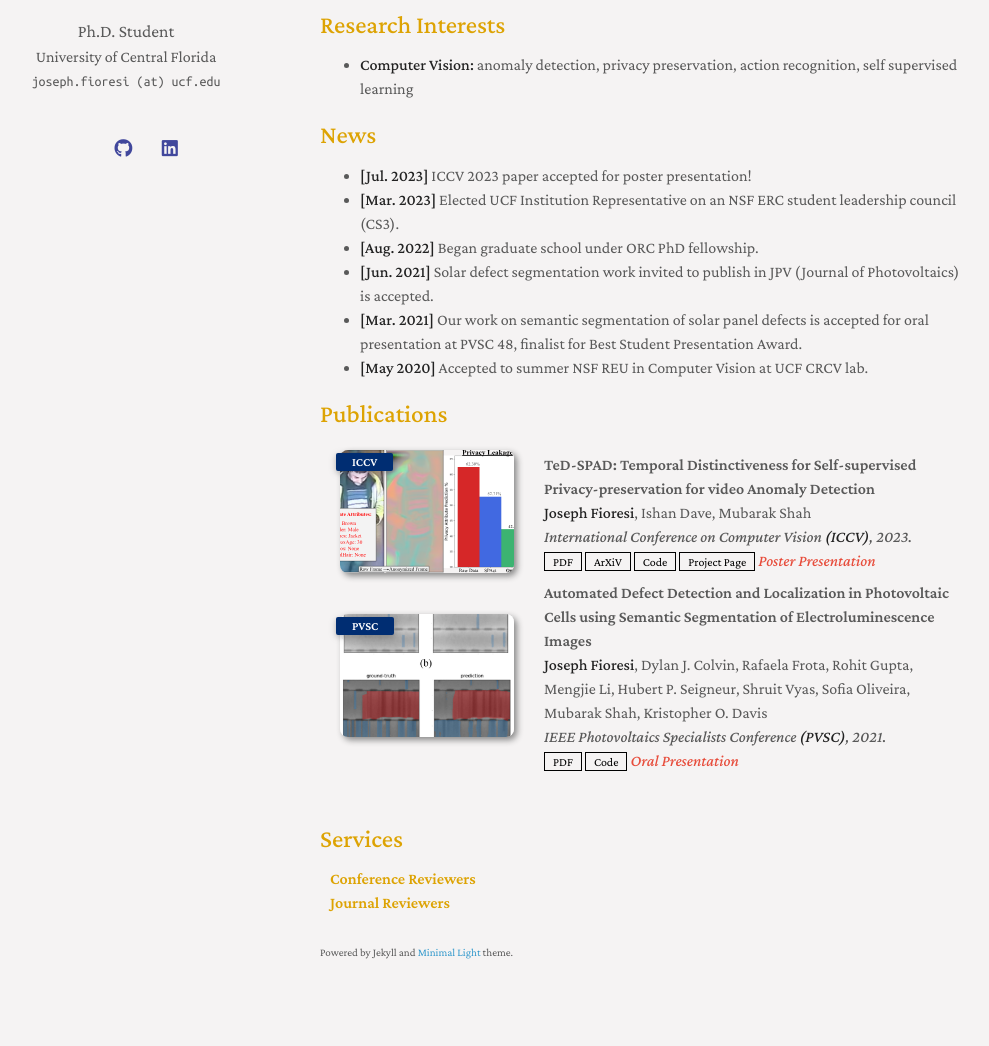
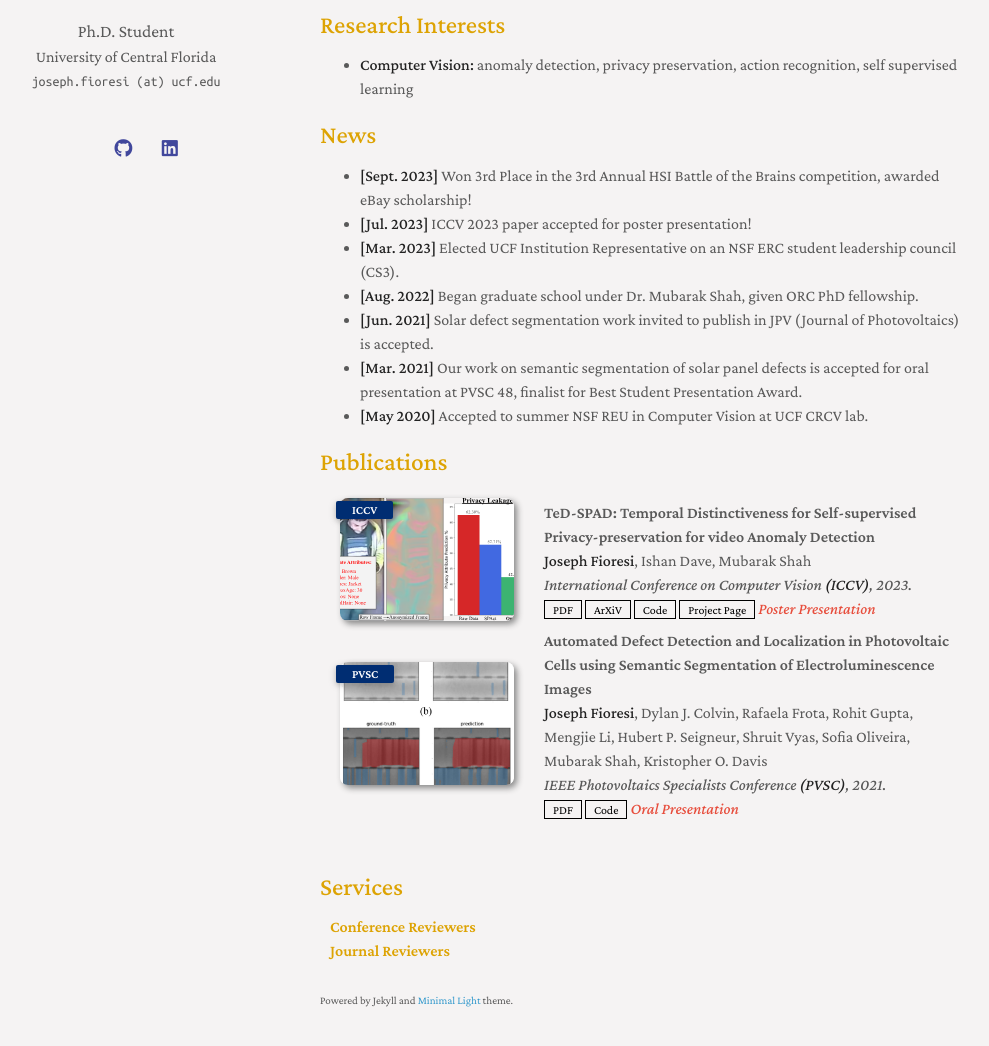
Before and after one commit to joefioresi718/joefioresi718.github.io, a Jekyll site: the page built from index.md, in a window 1280 px wide and 1319 px high. Shown: the part 238-1284 px from the top of the window, without its empty margins (150-1139 px from the left). Built offline with Jekyll 4.4.1, drawn with Linux system fonts in a browser that asks for light colours; nearby versions of some CDN libraries; a style sheet for code colours, icons or effects is not loaded; our own code applies the rules of GitHub Pages for plain Markdown files.

Commit message:
add botb and ebay

```diff
--- a/index.md
+++ b/index.md
@@ -12,9 +12,10 @@ I am a 2nd year Ph.D. student at the University of Central Florida (UCF) studyin
 
 ## News
 
+- **[Sept. 2023]** Won 3rd Place in the 3rd Annual HSI Battle of the Brains competition, awarded eBay scholarship!
 - **[Jul. 2023]** ICCV 2023 paper accepted for poster presentation!
 - **[Mar. 2023]** Elected UCF Institution Representative on an NSF ERC student leadership council (CS3).
-- **[Aug. 2022]** Began graduate school under ORC PhD fellowship.
+- **[Aug. 2022]** Began graduate school under Dr. Mubarak Shah, given ORC PhD fellowship.
 - **[Jun. 2021]** Solar defect segmentation work invited to publish in JPV (Journal of Photovoltaics) is accepted.
 - **[Mar. 2021]** Our work on semantic segmentation of solar panel defects is accepted for oral presentation at PVSC 48, finalist for Best Student Presentation Award.
 - **[May 2020]** Accepted to summer NSF REU in Computer Vision at UCF CRCV lab.
```
